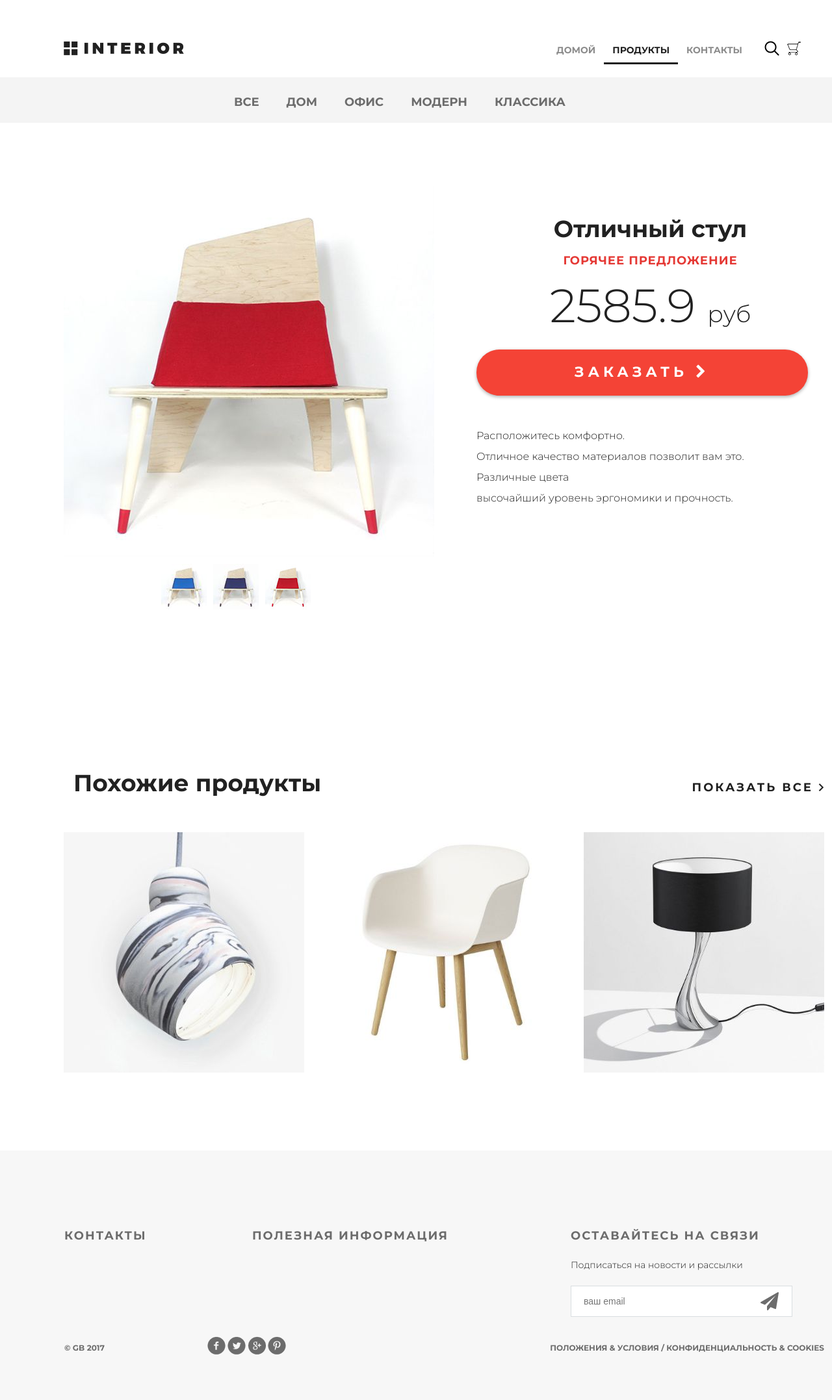
After one commit to achicha/gb-django-shop, a Django app: page /products/1/ in a window 1280 px wide; the page is wider, and only the part inside the window is pictured. The commit adds this page. Shown: that part at 65% size. Run offline with Django 3.2, Linux system fonts and the light colour scheme.

Commit message:
use django template in products

```diff
--- /dev/null
+++ b/products/templates/product_details.html
@@ -0,0 +1,34 @@
+{% load static %}
+
+
+<div class="details-products">
+    <div class="details-slider">
+        <div class="slider-product">
+            <img src="{% static "img/" %}{{ params.picture }}" >
+        </div>
+        <div class="slider-control">
+            {% for model in params.diff_models %}
+                <div class="block">
+                    <a href="#"><img src="{% static "img/"%}{{ model }}" alt="">
+                        <div class="text"></div>
+                    </a>
+                </div>
+            {% endfor %}
+
+        </div>
+    </div>
+
+    <div class="description">
+        <h3 class="big-bold">{{ params.product_name }}</h3>
+        <h3 class="red">{{ params.red }}</h3>
+        <p class="price"> {{ params.price }} <span>руб</span></p>
+        <a href="#" class="red-button">
+            заказать <i class="fa fa-chevron-right" aria-hidden="true"></i>
+        </a>
+        <div class="description-text">
+            {% for p in params.description %}
+                <p>{{ p }}</p>
+            {% endfor %}
+        </div>
+    </div>
+</div>
--- a/products/templates/products.html
+++ b/products/templates/products.html
@@ -10,90 +10,32 @@
 	<div class="details">
 		<div class="links clearfix">
 			<ul class="links-menu">
-				<li><a href="#" class="active">все</a></li>
-				<li><a href="#">дом</a></li>
-				<li><a href="#">офис</a></li>
-				<li><a href="#">модерн</a></li>
-				<li><a href="#">классика</a></li>
+				{% for category in product_categories %}
+				    <li><a href="#">{{ category }}</a></li>
+                {% endfor %}
 			</ul>
 		</div>
 
-		<div class="details-products">
-			<div class="details-slider">
-				<div class="slider-product">
-					<img src="{% static "img/slider1.jpg" %}">
-				</div>
-				<div class="slider-control">
-					<div class="block">
-						<a href="#"><img src="{% static "img/controll.jpg" %}" alt="">
-							<div class="text"></div>
-						</a>
-					</div>
-					<div class="block">
-						<a href="#"><img src="{% static "img/controll1.jpg" %}" alt="">
-							<div class="text"></div>
-						</a>
-					</div>
-					<div class="block">
-						<a href="#"><img src="{% static "img/controll2.jpg" %}" alt="">
-							<div class="text"></div>
-						</a>
-					</div>
-				</div>
-			</div>
-
-			<div class="description">
-				<h3 class="big-bold">Отличный стул</h3>
-				<h3 class="red">горячее предложение</h3>
-				<p class="price"> 2585.9 <span>руб</span></p>
-				<a href="#" class="red-button">
-					заказать <i class="fa fa-chevron-right" aria-hidden="true"></i>
-				</a>
-				<div class="description-text">
-					<p>Расположитесь комфортно.</p>
-					<p>Отличное качество материалов
-					позволит вам это.</p>
-					<p>Различные цвета</p>
-					<p>высочайший уровень
-					эргономики и прочность.</p>
-				</div>
-			</div>
-		</div>
+        {% include 'product_details.html' with params=product_params%}
 
 		<div class="related">
 			<div class="title clearfix">
 				<h2>Похожие продукты</h2>
 				<a class="explore" href="#">показать все <img src="{% static "img/arrow.png" %}" alt=""></a>
 			</div>
+
 			<div class="related-products clearfix">
+                {% for product in related_products %}
                     <div class="block">
-					<a href="#"><img src="{% static "img/product-11.jpg" %}" alt="">
+                        <a href="#"><img src="{% static "img/" %}{{ product.image }}" alt="{{ product.alt }}">
                             <div class="text">
                                 <img src="{% static "img/icon-hover.png" %}" alt="img">
-							<h4>Стул повышенного качества</h4>
-							<p>Не оторваться. </p>
+                                <h4>{{ product.h4 }}</h4>
+                                <p>{{ product.p }}</p>
                             </div>
                         </a>
                     </div>
-				<div class="block">
-					<a href="#"><img src="{% static "img/product-21.jpg" %}" alt="">
-						<div class="text">
-							<img src="{% static "img/icon-hover.png" %}" alt="img">
-							<h4>Стул повышенного качества</h4>
-							<p>Не оторваться. </p>
-						</div>
-					</a>
-				</div>
-				<div class="block">
-					<a href="#"><img src="{% static "img/product-31.jpg" %}" alt="">
-						<div class="text">
-							<img src="{% static "img/icon-hover.png" %}" alt="img">
-							<h4>Стул повышенного качества</h4>
-							<p>Не оторваться. </p>
-						</div>
-					</a>
-				</div>
-
+                {% endfor %}
 			</div>
 		</div>
 	</div>
--- a/products/urls.py
+++ b/products/urls.py
@@ -2,5 +2,6 @@ from django.urls import path
 from products.views import products_view
 
 urlpatterns = [
+    path('<int:product_vendor_code>/', products_view, name='product_description'),
     path('', products_view, name='products'),
 ]
--- a/products/views.py
+++ b/products/views.py
@@ -1,7 +1,70 @@
 from django.shortcuts import render
 
-# Create your views here.
 
+def products_view(request, product_vendor_code=None):
+    context = {}
 
-def products_view(request):
-    return render(request, 'products.html', {})
+    # upload product categories from DB
+    product_categories = ['все', 'дом', 'офис', 'модерн', 'классика']
+    context.update({'product_categories': product_categories})
+
+    # upload product details from DB using product_vendor_code
+    product_details = {
+        1: {'product_params':
+                  {'product_name': 'Отличный стул',
+                   'picture': 'slider1.jpg',
+                   'red': 'горячее предложение',
+                   'price': 2585.9,
+                   'description': ['Расположитесь комфортно.',
+                                   'Отличное качество материалов позволит вам это.',
+                                   'Различные цвета',
+                                   'высочайший уровень эргономики и прочность.'],
+                   'diff_models': ['controll.jpg',
+                                   'controll1.jpg',
+                                   'controll2.jpg']}
+              },
+        2: {'product_params':
+                  {'product_name': 'Супер стул',
+                   'picture': 'slider2.jpg',
+                   'red': 'супер предложение',
+                   'price': 15000,
+                   'description': ['Описание обычного стула тут',
+                                   'Отличное качество материалов позволит вам это.',
+                                   'Различные цвета',
+                                   'высочайший уровень эргономики и прочность.'],
+                   'diff_models': ['controll.jpg',
+                                   'controll1.jpg',
+                                   'controll2.jpg']}
+              }
+    }
+
+    try:
+        context.update(product_details[product_vendor_code])
+    except Exception:
+        print('xz')
+        context.update(product_details[1])
+
+    # upload related products from DB
+    related_products = [
+        {
+            'image': 'product-11.jpg',
+            'h4': 'Стул повышенного качества',
+            'p': 'Не оторваться.',
+            'alt': 'img'
+        },
+        {
+            'image': 'product-21.jpg',
+            'h4': 'Стул повышенного качества',
+            'p': 'Не оторваться.',
+            'alt': 'img'
+        },
+        {
+            'image': 'product-31.jpg',
+            'h4': 'Стул повышенного качества',
+            'p': 'Не оторваться.',
+            'alt': 'img'
+        }
+    ]
+    context.update({'related_products': related_products})
+
+    return render(request, 'products.html', context)
```
Also changed, not shown: mainapp/views.py (+4 -4 lines). Lines whose indentation alone changed are shown as unchanged.
